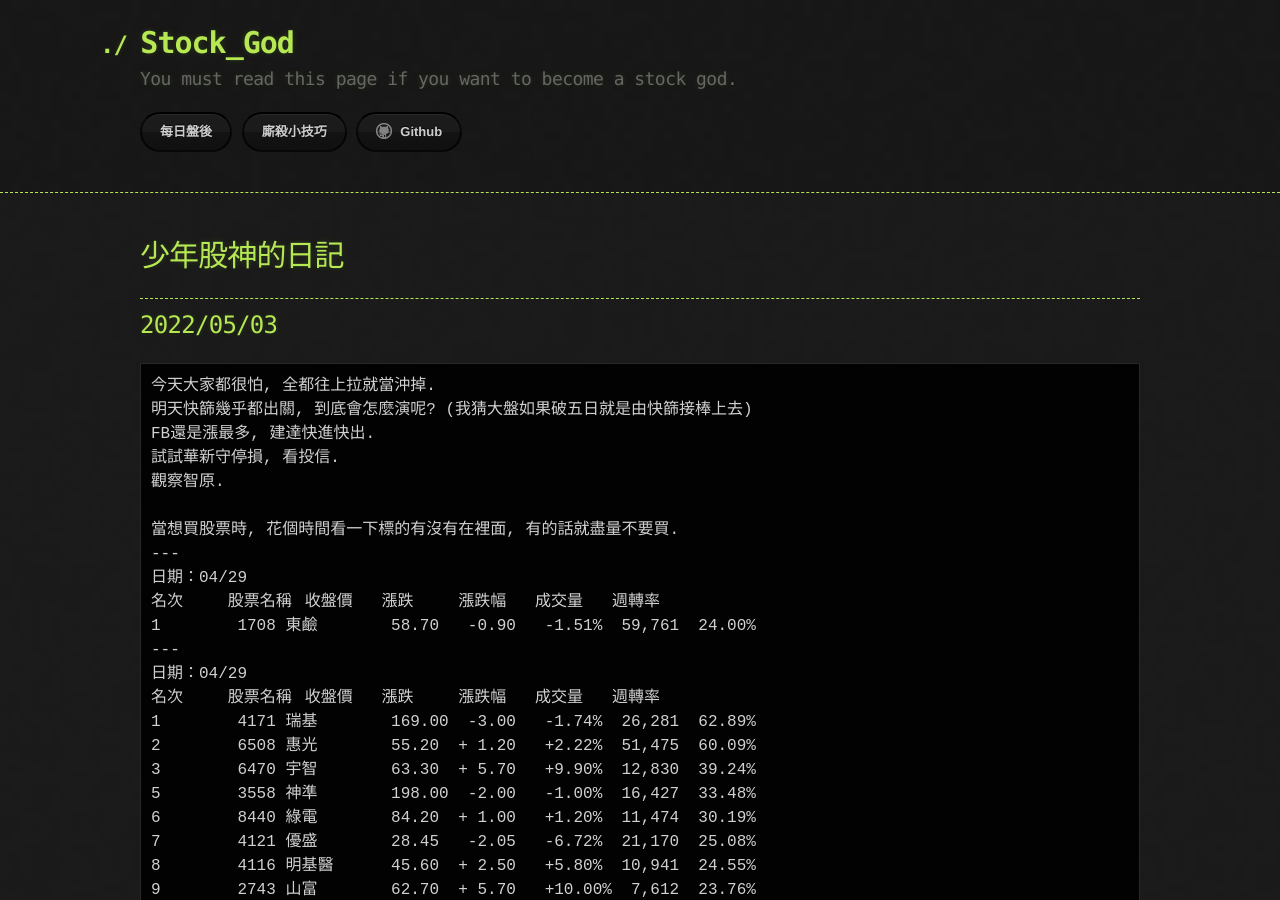
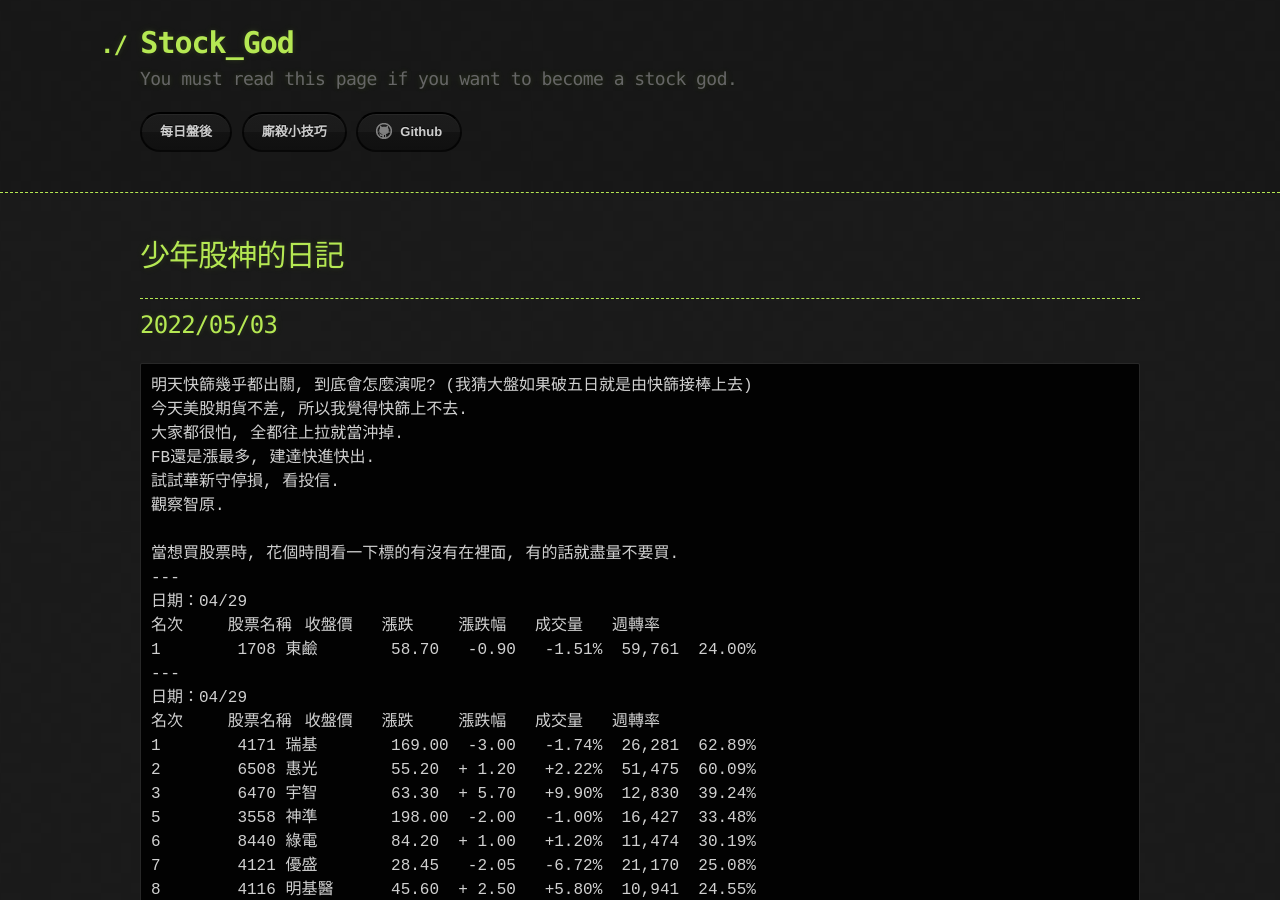
Before and after one commit to lepg5487/Stock_God, a Jekyll site: the page built from index.md, in a window 1280 px wide and 900 px high. Built offline with Jekyll 4.4.1, drawn with Linux system fonts in a browser that asks for light colours; our own code applies the rules of GitHub Pages for plain Markdown files; some of the changed text lies outside the part shown.

Commit message:
Update index.md

````diff
--- a/index.md
+++ b/index.md
@@ -8,8 +8,9 @@ layout: testlayouts
 
 ## 2022/05/03
 ```
-今天大家都很怕, 全都往上拉就當沖掉.
 明天快篩幾乎都出關, 到底會怎麼演呢? (我猜大盤如果破五日就是由快篩接棒上去)
+今天美股期貨不差, 所以我覺得快篩上不去.
+大家都很怕, 全都往上拉就當沖掉.
 FB還是漲最多, 建達快進快出.
 試試華新守停損, 看投信.
 觀察智原.
````
